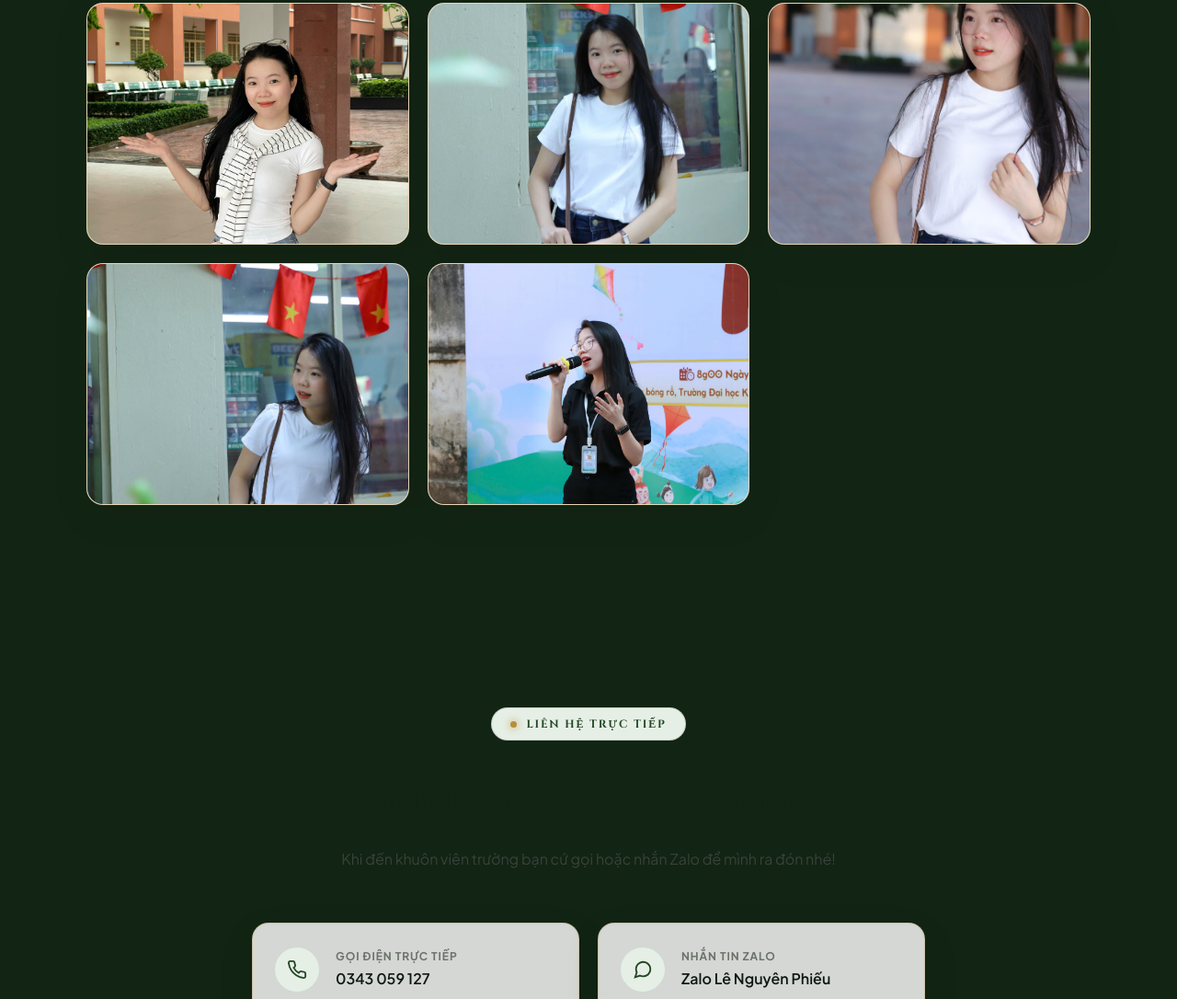
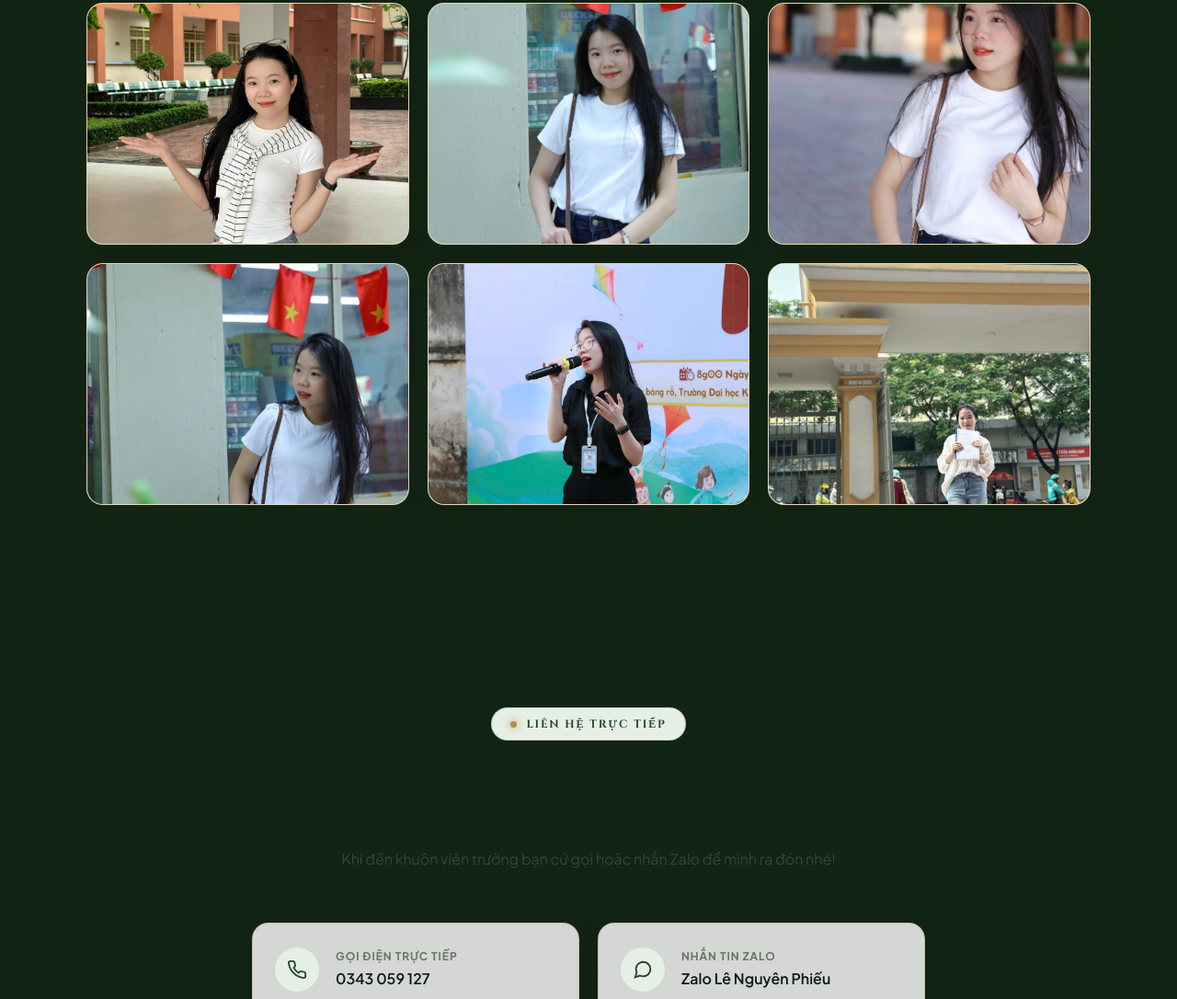
Before and after one commit to TranQuangKhai288/graduate, a plain HTML site: page index.html in a window 1280 px wide. Shown: the part 4638-5724 px from the top of the page at 92% size. Drawn offline with nearby package versions, Linux system fonts and the light colour scheme; a web font is replaced by a local one.

Commit message:
add moment_09 photo to 3x3 gallery grid

```diff
--- a/index.html
+++ b/index.html
@@ -1585,6 +1585,10 @@
                 <div class="gallery-card" data-src="images/moment_08.jpg">
                     <img src="images/moment_08.jpg" alt="Khoảnh khắc 8" loading="lazy">
                 </div>
+
+                <div class="gallery-card" data-src="images/moment_09.jpg">
+                    <img src="images/moment_09.jpg" alt="Khoảnh khắc 9" loading="lazy">
+                </div>
             </div>
         </div>
     </section>
```
Also changed, not shown: images/bg_1.jpg, images/bg_4.jpg, images/moment_09.jpg (added).
